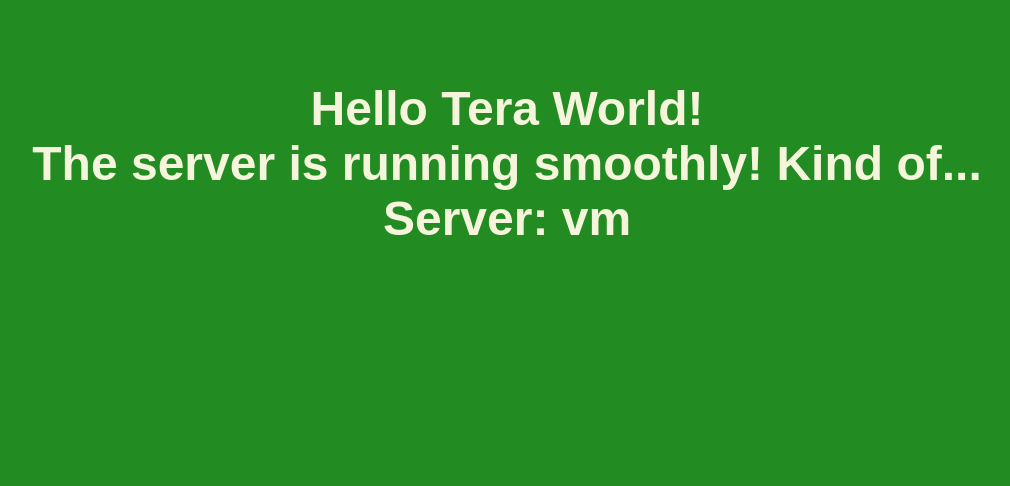
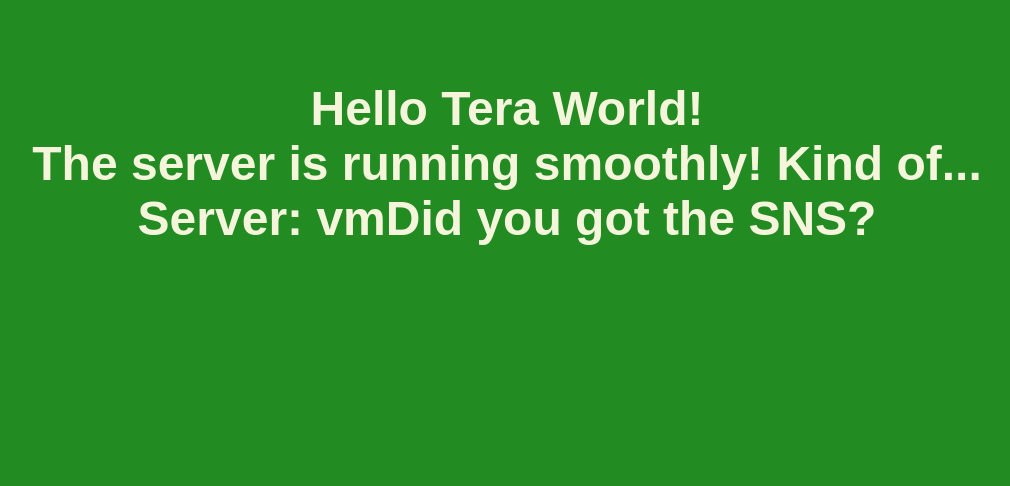
Before and after one commit to AriGVidal/Laboratorio2, a PHP site: page / in a window 1280 px wide. Shown: the part 237-723 px from the top of the page, without its empty margins (133-1143 px from the left). Run offline with PHP 8.4, Linux system fonts and the light colour scheme.

Commit message:
Checking SNS with a small change in index.php

```diff
--- a/index.php
+++ b/index.php
@@ -37,6 +37,7 @@
         echo "Hello Tera World!<br>";
         echo "The server is running smoothly! Kind of...<br>";
         echo "Server: " . gethostname();
+        echo "Did you got the SNS?<br>";
         ?>
     </div>
     <div class="footer">
```
